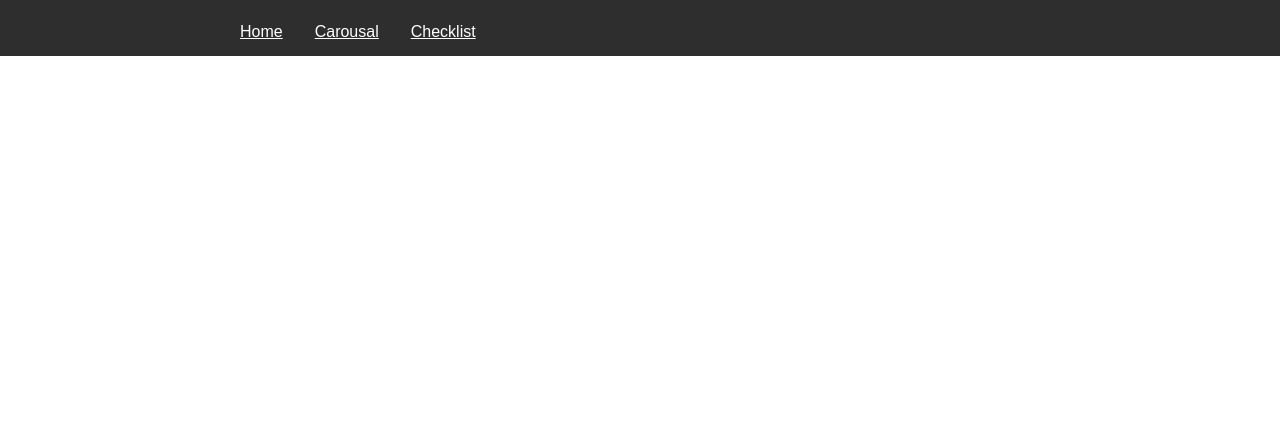
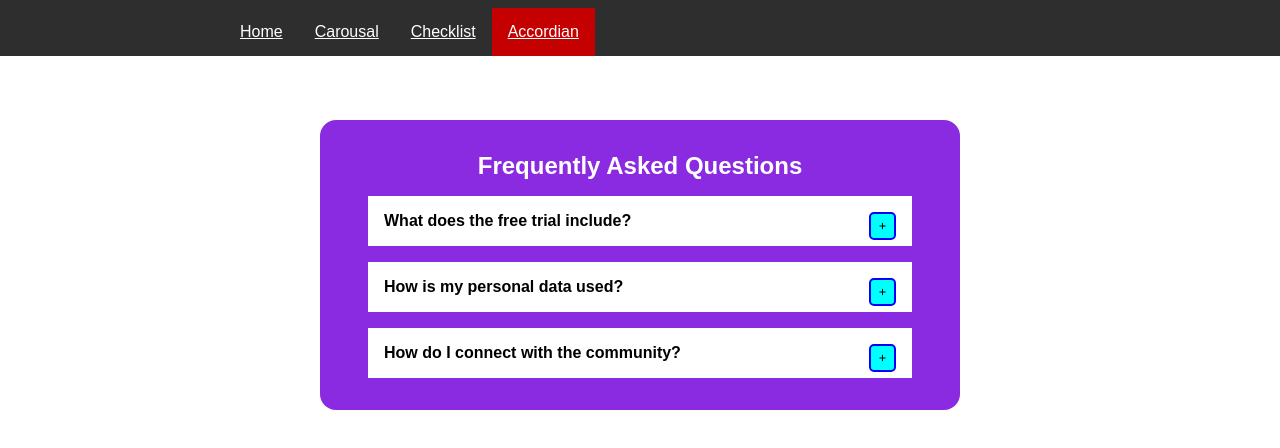
Before and after one commit to maverikkano/react-ui-components, a React (Create React App) app: page /accordian in a window 1280 px wide. Shown: the top 448 px of the page. Built offline with nearby package versions, Linux system fonts and the light colour scheme.

Commit message:
New component added- Accordian

```diff
--- a/package.json
+++ b/package.json
@@ -3,6 +3,11 @@
   "version": "0.1.0",
   "private": true,
   "dependencies": {
+    "@fortawesome/fontawesome-svg-core": "^6.5.1",
+    "@fortawesome/free-brands-svg-icons": "^6.5.1",
+    "@fortawesome/free-regular-svg-icons": "^6.5.1",
+    "@fortawesome/free-solid-svg-icons": "^6.5.1",
+    "@fortawesome/react-fontawesome": "^0.2.0",
     "@testing-library/jest-dom": "^5.16.5",
     "@testing-library/react": "^13.4.0",
     "@testing-library/user-event": "^13.5.0",
--- a/src/App.css
+++ b/src/App.css
@@ -139,3 +139,53 @@ li {
   background-color: rgb(196, 0, 0);
   transition: 0.5s;
 }
+
+/* Accordian */
+
+div.accordian-container {
+  width: 50%;
+  margin: 4rem auto;
+  padding: 1rem 0;
+  background-color: blueviolet;
+  color: white;
+  border-radius: 1rem;
+  height: auto;
+}
+
+h2.accordian-heading {
+  margin: 1rem 0 0 0;
+}
+
+div.accordian-item {
+  width: 80%;
+  background-color: white;
+  color: black;
+  margin: 1rem auto;
+  padding: 1rem;
+  text-align: left;
+}
+
+div.accordian-question {
+  font-weight: bold;
+}
+
+div.accordian-answer {
+  display: none;
+  width: 90%;
+  margin-top: 1rem;
+}
+
+.faq-icon {
+  float: inline-end;
+  font-size: 0.5rem;
+  padding: 0.5rem;
+  background-color: aqua;
+  border: solid 2px blue;
+  border-radius: 5px;
+  cursor: pointer;
+  vertical-align: middle;
+}
+
+#fa-minus {
+  display: none;
+}
--- a/src/App.js
+++ b/src/App.js
@@ -1,6 +1,7 @@
 // Reference taken from https://www.freecodecamp.org/news/react-projects-for-beginners-easy-ideas-with-code/
 
 import "./App.css";
+import Accordian from "./components/Accordian.jsx";
 import Carousal from "./components/Carousal";
 import Checklist from "./components/Checklist.jsx";
 import {Routes, Route, Link, useLocation} from 'react-router-dom';
@@ -15,6 +16,18 @@ export default function App() {
         "https://images.pexels.com/photos/45201/kitty-cat-kitten-pet-45201.jpeg?auto=compress&cs=tinysrgb&dpr=2&w=500"
     ];
 
+	const faqs = [
+		[
+			"What does the free trial include?", "Lorem ipsum dolor sit amet, consectetur adipisicing elit. Mollitia accusantium assumenda voluptate doloremque, odio error quidem, ad adipisci possimus, nam quisquam qui dolor veniam quis sequi! Tempore maiores molestiae odio."
+		],
+		[
+			"How is my personal data used?", "Lorem ipsum dolor sit amet consectetur adipisicing elit. Beatae sunt reprehenderit a suscipit est architecto harum, voluptatibus tempore error modi repellendus accusantium perferendis incidunt impedit amet illum illo eveniet debitis."
+		],
+		[
+			"How do I connect with the community?", "Lorem ipsum dolor, sit amet consectetur adipisicing elit. Nesciunt porro numquam tempora ab at ea accusamus, ratione, vitae dolor in iste? Enim, sapiente officia. Nesciunt tempora hic quod quibusdam beatae."
+		]
+	];
+
 	const { pathname } = useLocation();
 
 	return (
@@ -23,11 +36,13 @@ export default function App() {
 				<li><Link className={pathname === "/" ? "link active" : "link"} to="/">Home</Link></li>
 				<li><Link className={pathname === "/carousal" ? "link active" : "link"} to="/carousal">Carousal</Link></li>
 				<li><Link className={pathname === "/checklist" ? "link active" : "link"} to="/checklist">Checklist</Link></li>
+				<li><Link className={pathname === "/accordian" ? "link active" : "link"} to="/accordian">Accordian</Link></li>
 			</ul>
 
 			<Routes>
 				<Route path="/carousal" element={<Carousal images={images}/>} />
 				<Route path="/checklist" element={<Checklist/>} />
+				<Route path="/accordian" element={<Accordian faqs={faqs} />} />
 			</Routes>
 		</div>
 	);
--- /dev/null
+++ b/src/components/Accordian.jsx
@@ -0,0 +1,52 @@
+import '../App.css';
+import { FontAwesomeIcon } from '@fortawesome/react-fontawesome';
+import { faMinus, faPlus } from '@fortawesome/free-solid-svg-icons';
+
+function Accordian({faqs}) {
+
+    const handleExpand = ((event) => {
+        const current = event.currentTarget;
+
+        const siblingElements = Array.from(current.parentElement.childNodes);
+
+        siblingElements[2].style.display = "none";
+        siblingElements[3].style.display = "block";
+
+        current.parentElement.parentElement.childNodes[1].style.display = "block";
+
+    });
+
+    const handleCollapse = ((event) => {
+        const current = event.currentTarget;
+
+        const siblingElements = Array.from(current.parentElement.childNodes);
+
+        siblingElements[2].style.display = "block";
+        siblingElements[3].style.display = "none";
+
+        current.parentElement.parentElement.childNodes[1].style.display = "none";
+
+    });
+
+    return (
+        <div className="accordian-container">
+            <h2 className='accordian-heading'>Frequently Asked Questions</h2>
+
+            <div className="accordian-faq-container">
+
+                {
+                    faqs.map((faq,index) => {
+                        return (
+                            <div className="accordian-item">
+                                <div className="accordian-question">{faq[0]} <FontAwesomeIcon className='faq-icon' id="fa-plus" icon={faPlus} onClick={handleExpand} /><FontAwesomeIcon className='faq-icon' id="fa-minus" icon={faMinus} onClick={handleCollapse} /></div>
+                                <div className="accordian-answer">{faq[1]}</div>
+                          </div>
+                        );
+                    })
+                }
+            </div>
+        </div>
+    );
+}
+
+export default Accordian;
```
Also changed, not shown: 1 other file (tests, documents, lock files or other folders).
